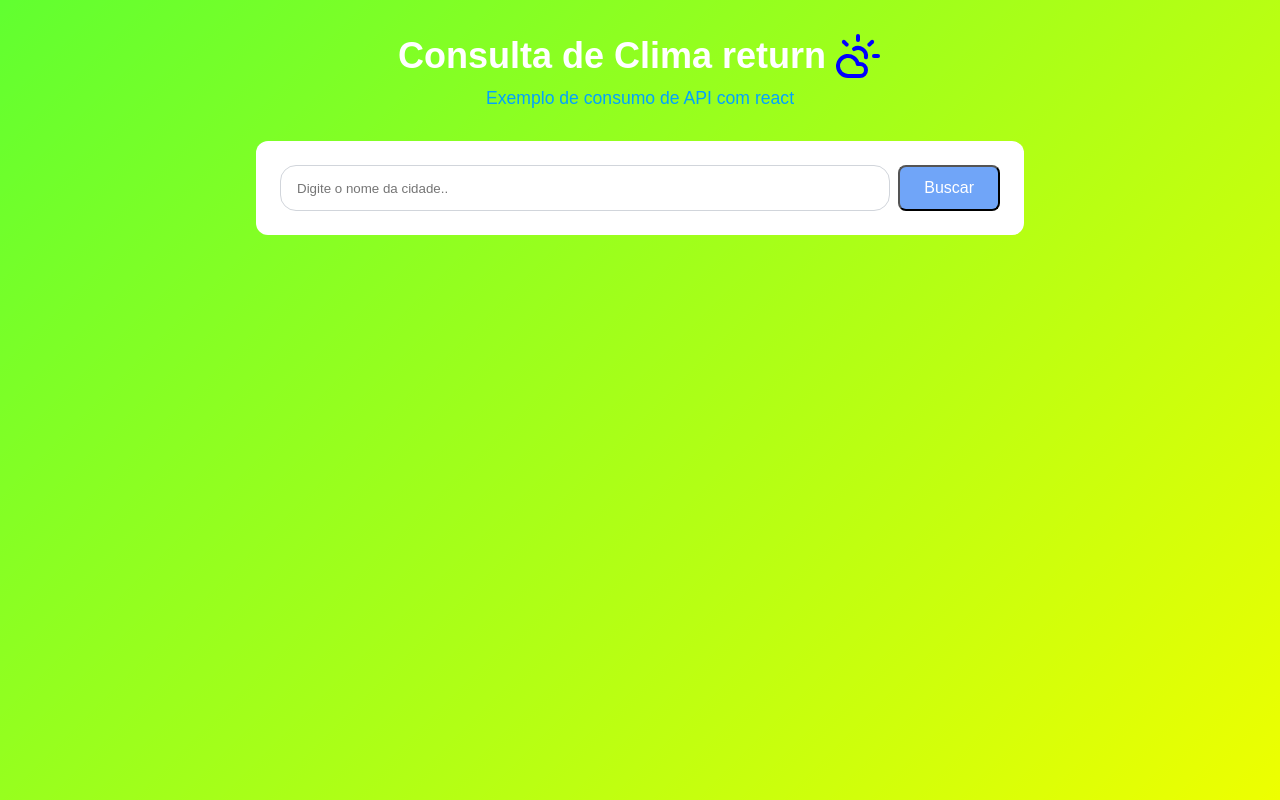
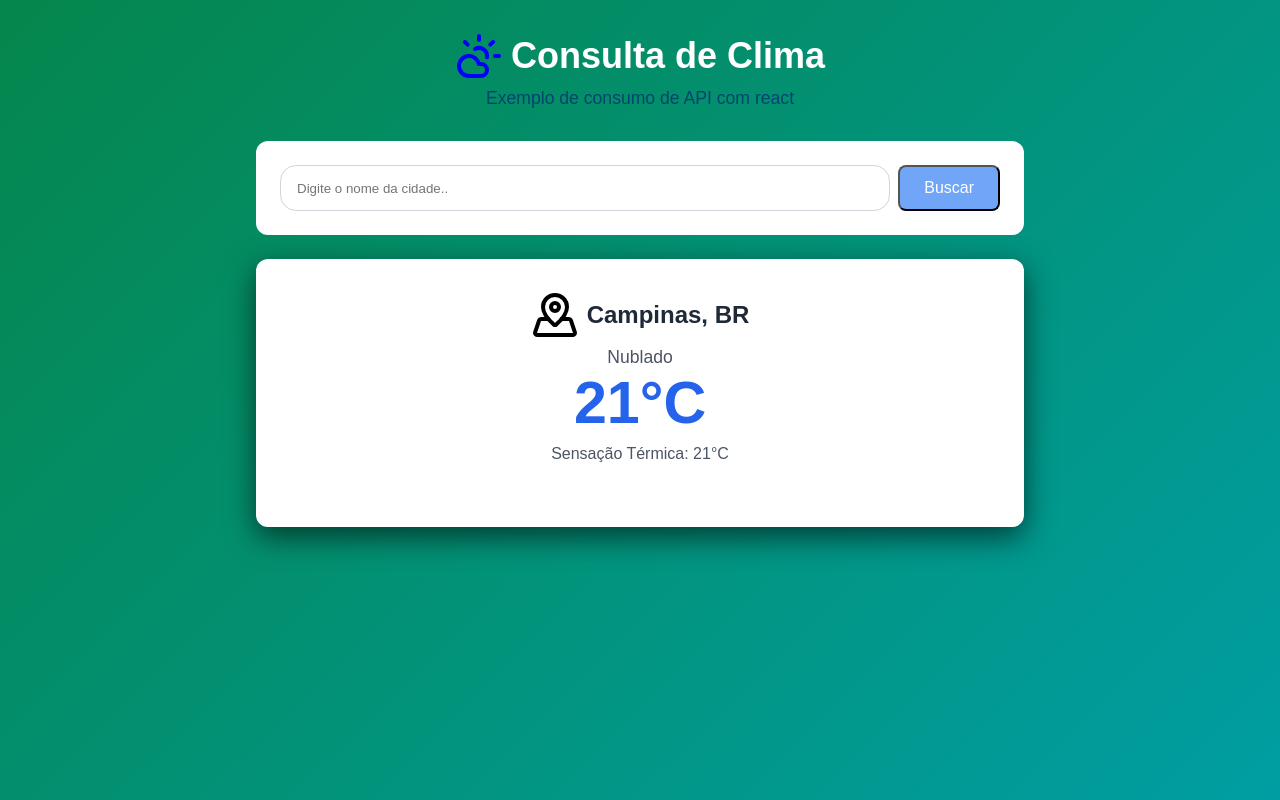
Before and after one commit to TUM-08/clima2c, a React (Vite) app: page / in a window 1280 px wide. Built offline with nearby package versions, Linux system fonts and the light colour scheme.

Commit message:
Add files via upload

```diff
--- a/src/App.css
+++ b/src/App.css
@@ -1,6 +1,6 @@
 .container{
   min-height: 100vh;
-  background: linear-gradient(135deg, #3cff00cf 0%, #eeff00 100%);
+  background: linear-gradient(135deg, #018449fb 0%, #009ea3 100%);
   padding: 32px;
 }
 .content{
@@ -23,7 +23,7 @@ header h1{
 }
 header p{
   font-size: 1.1em;
-  color: #00a2ff;
+  color: #00456d;
 }
 .busca-box{
   background: #fff;
@@ -67,3 +67,42 @@ header p{
   cursor: not-allowed;
   background: #9ca3af;
 }
+#card-resultado{
+  background: #fff;
+  border-radius: 12px;
+  box-shadow: 0 10px 30px #00000098;
+  padding: 32px;
+}
+#ciade-info{
+  text-align: center;
+  margin-bottom: 24px;
+}
+#cidade-nome{
+  display: flex;
+  align-items: center;
+  justify-content: center;
+  gap: 8px;
+  font-size: 1.5em;
+  font-weight: bold;
+  color: #1f2937;
+  margin-bottom: 8px;
+}
+#cidade-desc{
+  color: #4b5563;
+  text-align: center;
+  text-transform: capitalize;
+  font-size: 1.1em;
+}
+#temperatura-box{
+text-align: center;
+margin-bottom: 32px;
+}
+#temp-valor{
+  font-size: 3.7em;
+  font-weight: bold;
+  color: #2563eb;
+  margin-bottom: 8px;
+}
+#temp-sens{
+  color: #4b5563;
+}
--- a/src/App.jsx
+++ b/src/App.jsx
@@ -1,6 +1,6 @@
 import { useState } from 'react'
 import './App.css'
-import { CloudSun } from 'lucide-react';
+import { CloudSun, MapPinned } from 'lucide-react';
 
 function App() {
   const [cidade, setCidade] = useState('');
@@ -32,21 +32,46 @@ function App() {
       <div className="container">
         <div className="content">
           <header>
-            <h1>Consulta de Clima
-              return <CloudSun color="blue" size={48} />
+            <h1>
+              <CloudSun color="blue" size={48} />
+              Consulta de Clima
             </h1>
             <p>Exemplo de consumo de API com react </p>
           </header>
+
+          {/* caixa de busca */}
           <div className="busca-box">
             <div className="busca-container">
               <input
                type="text"
                placeholder="Digite o nome da cidade.."
                />
-            <button>Buscar</button>
+               <button>Buscar</button>
+            </div>
             </div>
 
-          </div>
+            {/* resultado do Clima */}
+            <div id="card-resultado">
+              <div id="cidade-info">
+                <div id="cidade-nome">
+                <MapPinned style={{color: '#000000ff'}} size={48}/>
+                Campinas, BR
+                </div>
+                <p id="cidade-desc">
+                  Nublado
+                </p>
+              </div> {/* fecha #cidade-desc */}
+
+              {/* temperatura parcial */}
+              <div id="temperatura-box">
+                <div id="temp-valor">21°C</div>
+                <div id="temp-sens">
+                  Sensação Térmica: 21°C
+                </div>
+              </div> {/* fecha #card-resultado */}
+            </div>
+
+
         </div>
       </div>
     </>
```
